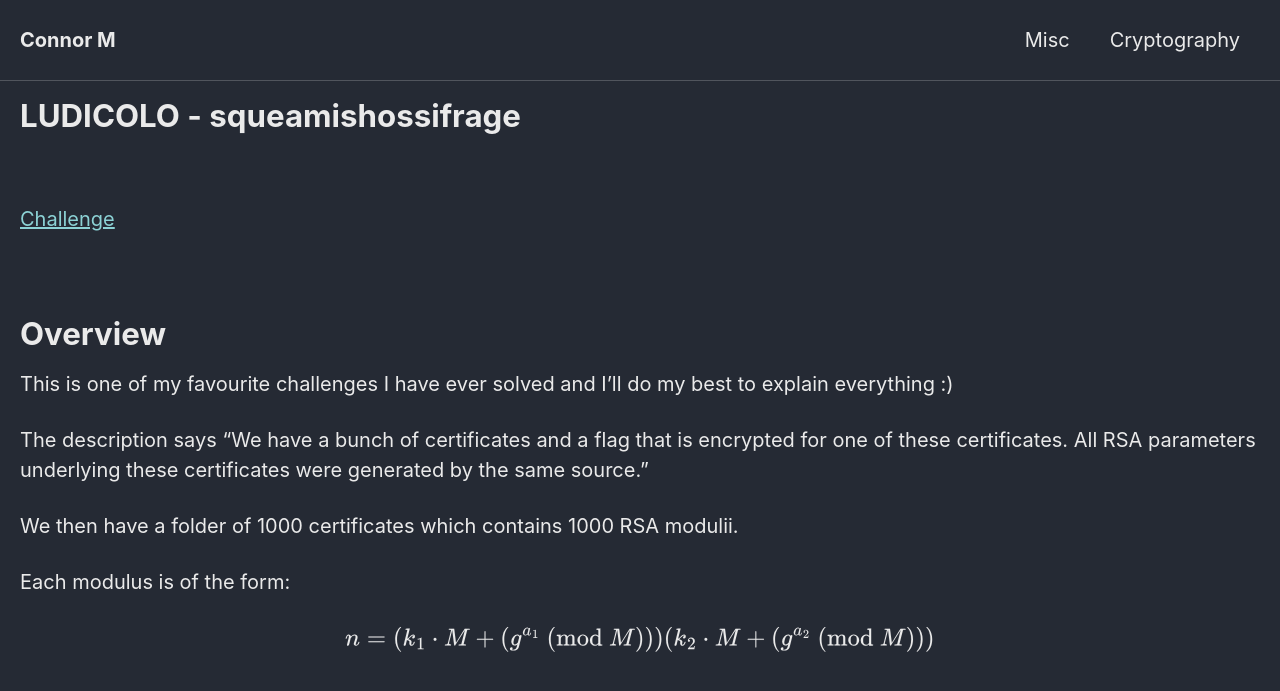
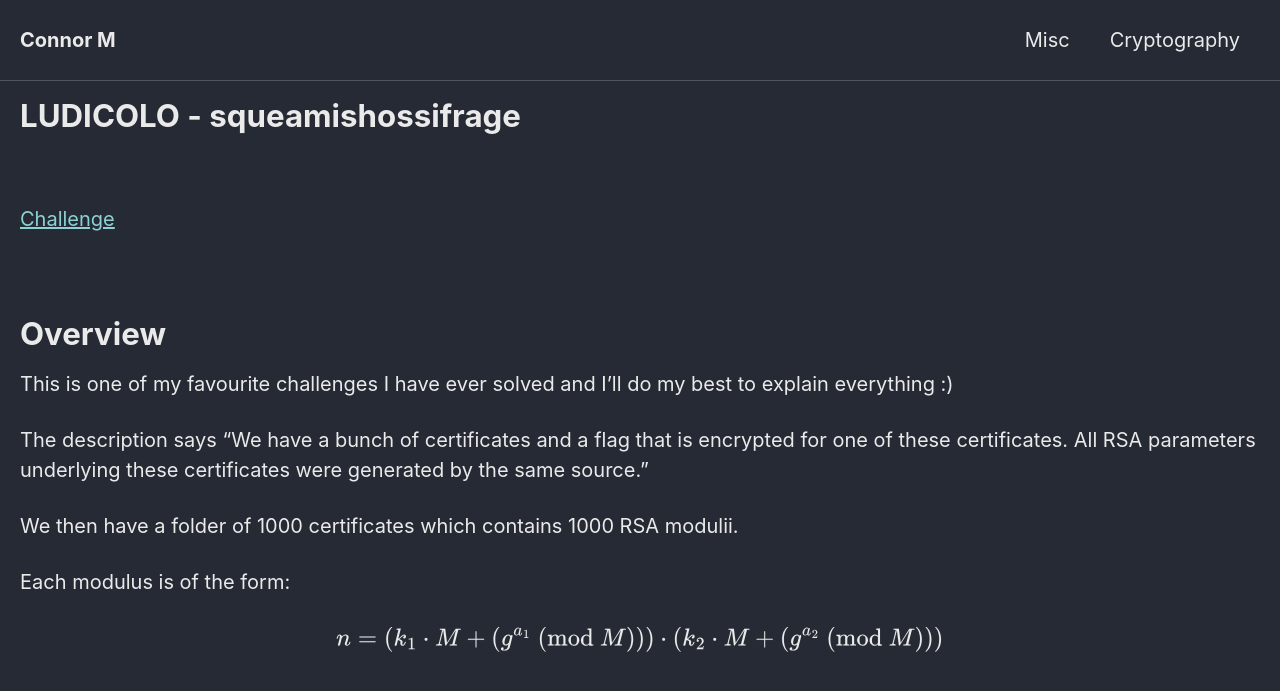
Before and after one commit to Connor-McCartney/Connor-McCartney.github.io, a Jekyll site: the page built from _pages/cryptography/rsa/LUDICOLO-squeamishossifrage.md, in a window 1280 px wide. Shown: the top 691 px of the page. Built offline with Jekyll 4.4.1, drawn with Linux system fonts in a browser that asks for light colours; cached includes are drawn as plain includes.

Commit message:
Update LUDICOLO-squeamishossifrage.md

```diff
--- a/_pages/cryptography/rsa/LUDICOLO-squeamishossifrage.md
+++ b/_pages/cryptography/rsa/LUDICOLO-squeamishossifrage.md
@@ -19,4 +19,4 @@ We then have a folder of 1000 certificates which contains 1000 RSA modulii.
 
 Each modulus is of the form:
 
-$$n = (k_1 \cdot M + (g^{a_1} \text{ (mod } M \text{)})) (k_2 \cdot M + (g^{a_2} \text{ (mod } M \text{)}))$$
+$$n = (k_1 \cdot M + (g^{a_1} \text{ (mod } M \text{)})) \cdot (k_2 \cdot M + (g^{a_2} \text{ (mod } M \text{)}))$$
```
